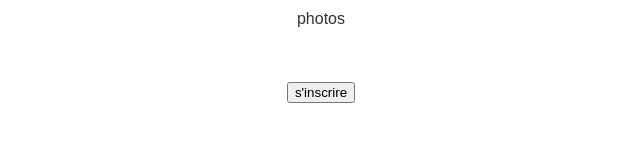
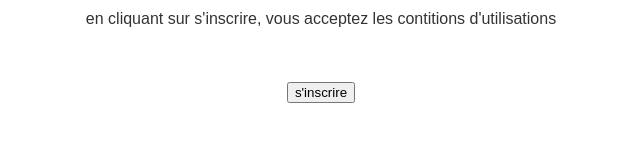
Before and after one commit to soren1/html, a plain HTML site: page index.html in a window 1280 px wide. Shown: the whole page, without its empty margins (319-959 px from the left). Drawn offline with Linux system fonts and the light colour scheme.

Commit message:
Update index.html

```diff
--- a/index.html
+++ b/index.html
@@ -44,7 +44,7 @@
     window.onload = start;
 </script>
 
-<span>photos</span>
+<span>en cliquant sur s'inscrire, vous acceptez les contitions d'utilisations</span>
 <br><br>
 <br><br>
 <button class="btn btn-success" onclick="stop()">s'inscrire</button>
```
